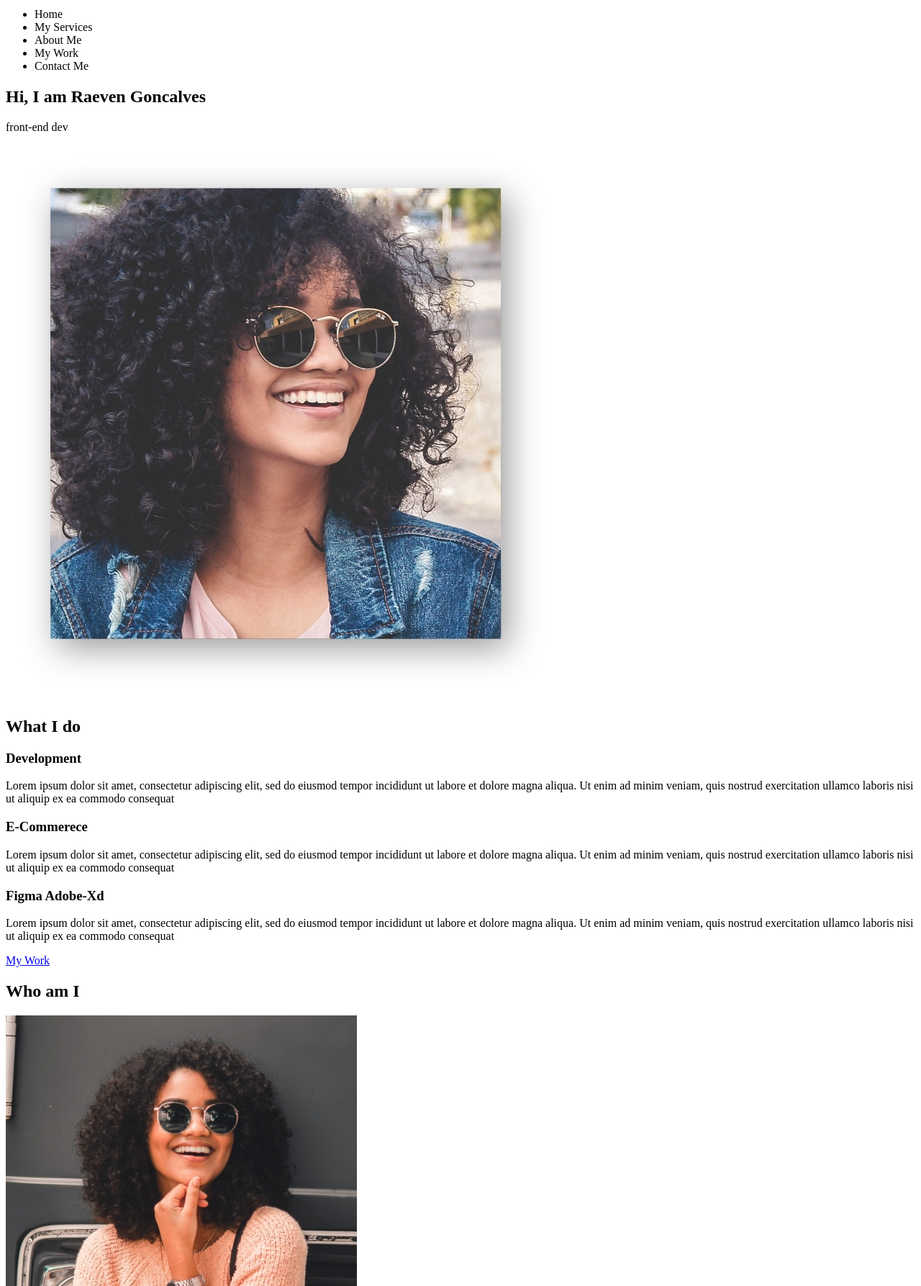
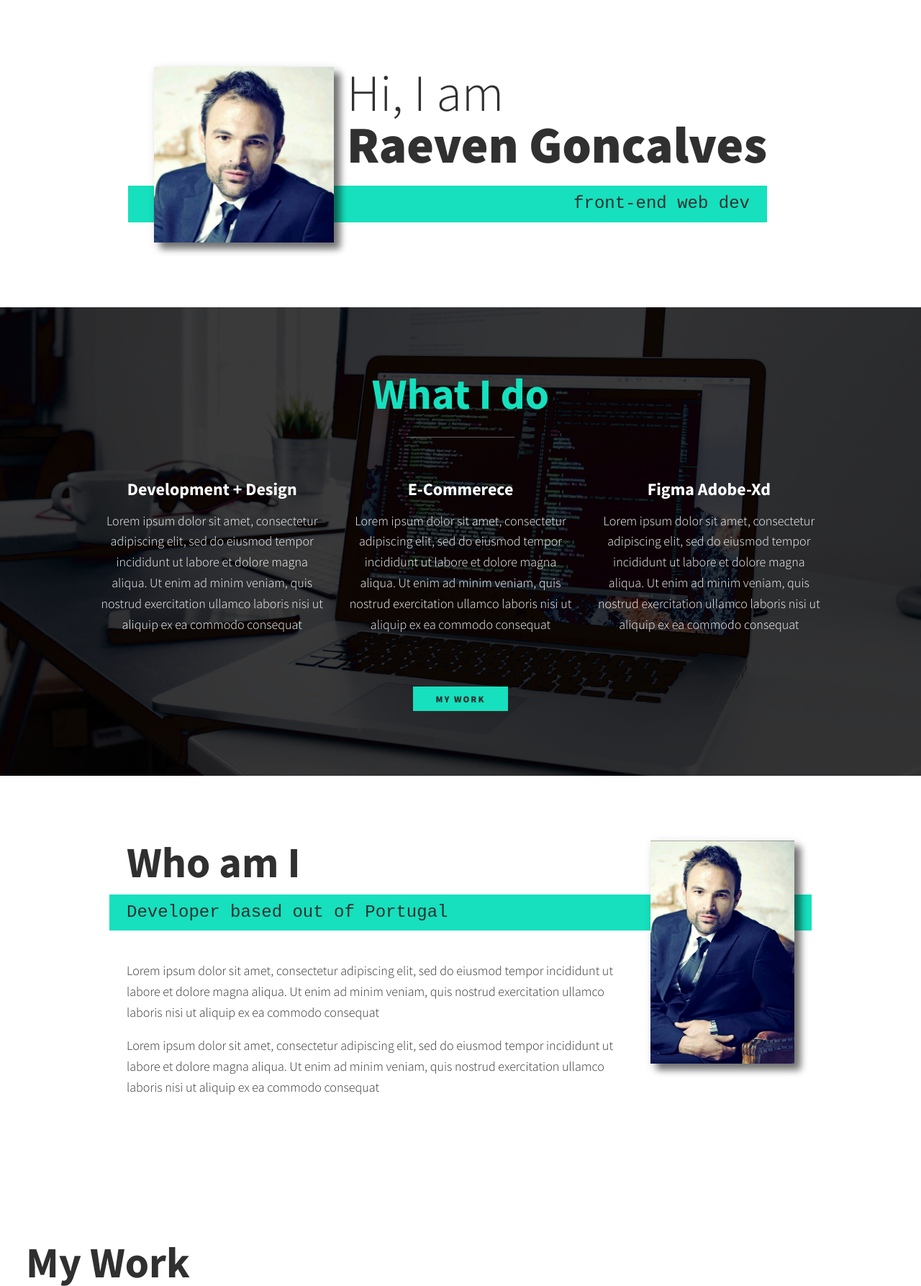
Before and after one commit to RaevenTech/raevenTech-portfolio, a plain HTML site: page index.html in a window 1280 px wide. Shown: the part 86-1873 px from the top of the page at 72% size. Drawn offline with Linux system fonts and the light colour scheme.

Commit message:
About me added

```diff
--- /dev/null
+++ b/css/style.css
@@ -0,0 +1,256 @@
+/*-- font-family: 'Great Vibes', cursive;
+font-family: 'Poppins', sans-serif;  --*/
+*,
+*,::before,
+*::after {
+    box-sizing: border-box;
+}
+    /*--- custom properties --*/
+:root {
+    /*-- fonts --*/
+    --ff-primary: 'Source Sans Pro', sans-serif;
+    --ff-secondary: 'Source Code Pro', monospace;
+    --ff-vibes: 'Great Vibes', cursive;
+    /*-- font-weight --*/
+    --fw-reg: 300;
+    --fw-bold: 900;
+    /*-- colors --*/
+    --clr-light: #fff;
+    --clr-dark: #303030;
+    --clr-accent: #16e0bd;
+    /*-- font size --*/
+    --fs-h1: 3rem;
+    --fs-h2: 2.25rem;
+    --fs-h3: 1.25rem;
+    --fs-body: 1rem;
+    /*-- box shadow --*/
+    --bs: 0.25em 0.25em 0.75em rgba(0,0,0,.25),
+          .5em 0.5em .5em rgba(0,0,0,.45)
+}
+
+    /*-- Font sizes for larger screens --*/
+
+    @media (min-width: 800px) {
+        :root {
+            --fs-h1: 4.5rem;
+            --fs-h2: 3.75rem;
+            --fs-h3: 1.5rem;
+            --fs-body: 1.125rem;
+        }
+    }
+
+    /*-- General styling --*/
+
+    body {
+        background: var(--clr-light);
+        color: var(--clr-dark);
+        margin: 0;
+        font-family: var(--ff-primary);
+        font-size: var(--fs-body);
+        line-height: 1.6;
+    }
+
+    img {
+        display: block;
+        max-width: 100%;
+    }
+
+    strong { font-weight: var(--fw-bold);}
+
+    section { padding: 5em 2em; }
+
+    :focus {
+        outline: 3px solid var(--clr-accent);
+        outline-offset: 3px;
+    }
+
+    /*-- Buttons --*/
+
+    .btn {
+        display: inline-block;
+        padding: .5em 2.5em;
+        background: var(--clr-accent);
+        color: var(--clr-dark);
+        text-decoration: none;
+        cursor: pointer;
+        font-size: .8rem;
+        text-transform: uppercase;
+        letter-spacing: 2px;
+        font-weight: var(--fw-bold);
+        transition: transform 200ms ease-in-out;
+    }
+
+    .btn:hover {
+        transform: scale(1.1);
+    }
+
+    /*-- Typography --*/
+
+    h1,
+h2,
+h3 {
+    line-height: 1;
+    margin: 0;
+}
+
+h1 { font-size: var(--fs-h1) }
+h2 { font-size: var(--fs-h2) }
+h3 { font-size: var(--fs-h3) }
+
+.section_title {
+    margin-bottom: .25em;
+}
+.section_title--intro {
+    font-weight: var(--fw-reg);
+}
+/*-- to keep the name always under the text*/
+.section_title--intro strong {
+    display: block;
+}
+.section_subtitle {
+    margin: 0;
+    font-size: var(--fs-h3);
+}
+.section_subtitle--intro,
+.section_subtitle--about {
+    background: var(--clr-accent);
+    padding: .25em 1em;
+    font-family: var(--ff-secondary);
+    margin-bottom: 1em ;
+}
+
+/*-- Header section  --*/
+nav { display: none;}
+
+/*-- Introduction section  --*/
+
+.intro {
+    position: relative;
+}
+.intro_img {
+    box-shadow: var(--bs);
+}
+
+.section_subtitle--intro {
+    display: inline-block;
+}
+
+@media (min-width: 600px) {
+    .intro {
+        display: grid;
+        width: min-content;
+        margin: 0 auto;
+        grid-column-gap: 1em;
+        grid-template-areas:
+            "img title"
+            "img subtitle";
+        grid-template-columns: min-content max-content;
+    }
+
+    .intro_img {
+        grid-area: img;
+        min-width: 250px;
+        position: relative;
+    }
+
+    .section_subtitle--intro {
+        align-self: start;
+        grid-column: -1 / 1;
+        grid-row: 2;
+        text-align: right;
+        position: relative;
+        left: -1.5em;
+        width: calc(100% + 1.5em);
+    }
+}
+
+/*-- My Services section --*/
+
+.my_services {
+    background-color: var(--clr-dark);
+    background-image: url(../assets/Portfolio/services-bg.jpg);
+    background-size: cover;
+    background-blend-mode:difference;
+    color: var(--clr-light);
+    text-align: center;
+}
+
+.section_title--services {
+    color: var(--clr-accent);
+    position: relative;
+}
+
+.section_title--services::after {
+    content: '';
+    display: block;
+    width: 2.5em;
+    height: 1px;
+    margin: 0.5em auto 1em;
+    background: var(--clr-light);
+    opacity: 0.35;
+}
+
+.services {
+    margin-bottom: 3em;
+}
+
+.service {
+    max-width: 500px;
+    margin: 0 auto;
+}
+
+@media (min-width: 800px) {
+    .services {
+        display: flex;
+        max-width: 1000px;
+        margin-left: auto;
+        margin-right: auto;
+    }
+
+    .service + .service {
+        margin-left: 2em;
+    }
+}
+
+/*-- About Me --*/
+
+.about_me {
+    max-width: 1000px;
+    margin: 0 auto;
+}
+
+.about_me_img {
+    box-shadow: var(--bs);
+}
+
+@media (min-width: 600px) {
+    .about_me {
+        display: grid;
+        grid-template-columns: 1fr 200px;
+        grid-template-areas:
+            "title img"
+            "subtitle img"
+            "text img";
+        grid-column-gap: 2em;
+    }
+
+    .section_title--about {
+        grid-area: title;
+    }
+
+    .section_subtitle--about {
+        grid-column: 1 / -1;
+        grid-row: 2;
+        position: relative;
+        left: -1em;
+        width: calc(100% + 2em);
+        padding-left: 1em;
+        padding-right: calc(200px + 4em);
+    }
+
+    .about_me_img {
+        grid-area: img;
+        position: relative;
+        z-index: 2;
+    }
+}
--- a/index.html
+++ b/index.html
@@ -12,12 +12,19 @@
             integrity="sha256-46qynGAkLSFpVbEBog43gvNhfrOj+BmwXdxFgVK/Kvc="
             crossorigin="anonymous"
         />
+        <link rel="preconnect" href="https://fonts.googleapis.com" />
+        <link rel="preconnect" href="https://fonts.gstatic.com" crossorigin />
+        <link
+            href="https://fonts.googleapis.com/css2?family=Great+Vibes&family=Source+Sans+3:ital,wght@0,200;0,300;0,400;0,500;0,900;1,600;1,700&family=Source+Sans+Pro:wght@200;300;600;700;900&display=swap"
+            rel="stylesheet"
+        />
+        <link rel="stylesheet" href="css/style.css" />
         <title>RaevenTech</title>
     </head>
     <body>
         <header>
             <div class="logo">
-                <img src="assets/Portfolio/devjane.png" alt="logo" />
+                <h2 class="logo_text">{.RaevenTech }</h2>
             </div>
             <button class="nav_toggle" aria-label="toggle navigation">
                 <span class="hamburger"></span>
@@ -45,16 +52,17 @@
 
         <!-- Introduction section -->
 
-        <section class="introduction" id="home">
-            <h1 class="section_title section_tile--intro">
-                Hi, I am <srtong> Raeven Goncalves</srtong>
+        <section class="intro" id="home">
+            <h1 class="section_title section_title--intro">
+                Hi, I am <strong>Raeven Goncalves</strong>
             </h1>
             <p class="section_subtitle section_subtitle--intro">
-                front-end dev
+                front-end web dev
             </p>
             <img
-                src="assets/Portfolio/dev-jane-01.jpg"
+                src="assets/Portfolio/profile-pic.jpg"
                 alt="Raeven Goncalves"
+                class="intro_img"
             />
         </section>
 
@@ -65,7 +73,7 @@
             <div class="services">
                 <!-- service -->
                 <div class="service">
-                    <h3>Development</h3>
+                    <h3>Development + Design</h3>
                     <p>
                         Lorem ipsum dolor sit amet, consectetur adipiscing elit,
                         sed do eiusmod tempor incididunt ut labore et dolore
@@ -100,16 +108,126 @@
             <a href="#work" class="btn">My Work</a>
         </section>
 
-        <!-- About Me-->
+        <!-- About Me -->
 
         <section class="about_me" id="about">
             <h2 class="section_title section_title--about">Who am I</h2>
-            <p class="section_subtitle section_subtitle--about"></p>
+            <p class="section_subtitle section_subtitle--about">
+                Developer based out of Portugal
+            </p>
             <div class="about_me__body">
-                <p></p>
-                <p></p>
+                <p>
+                    Lorem ipsum dolor sit amet, consectetur adipiscing elit, sed
+                    do eiusmod tempor incididunt ut labore et dolore magna
+                    aliqua. Ut enim ad minim veniam, quis nostrud exercitation
+                    ullamco laboris nisi ut aliquip ex ea commodo consequat
+                </p>
+                <p>
+                    Lorem ipsum dolor sit amet, consectetur adipiscing elit, sed
+                    do eiusmod tempor incididunt ut labore et dolore magna
+                    aliqua. Ut enim ad minim veniam, quis nostrud exercitation
+                    ullamco laboris nisi ut aliquip ex ea commodo consequat
+                </p>
             </div>
-            <img src="assets/Portfolio/dev-jane-02.jpg" alt="Raeven" />
+            <img
+                class="about_me_img"
+                src="assets/Portfolio/profile-long.jpg"
+                alt="Raeven"
+            />
         </section>
+
+        <!-- My Work -->
+
+        <section class="my_work" id="work">
+            <h2 class="section_title">My Work</h2>
+            <p class="section_subtitle"></p>
+            <div class="portfolio">
+                <!-- Portfolio item -->
+                <a href="#" class="portfolio_item">
+                    <img
+                        src="assets/Portfolio/portfolio-01.jpg"
+                        alt="portfolio_img"
+                    />
+                </a>
+                <!-- Portfolio item -->
+                <a href="#" class="portfolio_item">
+                    <img
+                        src="assets/Portfolio/portfolio-02.jpg"
+                        alt=""
+                        class="portfolio_img"
+                    />
+                </a>
+                <a href="#" class="portfolio_item">
+                    <img
+                        src="assets/Portfolio/portfolio-03.jpg"
+                        alt=""
+                        class="portfolio_img"
+                    />
+                </a>
+                <a href="#" class="portfolio_item">
+                    <img
+                        src="assets/Portfolio/portfolio-04.jpg"
+                        alt=""
+                        class="portfolio_img"
+                    />
+                </a>
+                <a href="#" class="portfolio_item">
+                    <img
+                        src="assets/Portfolio/portfolio-05.jpg"
+                        alt=""
+                        class="portfolio_img"
+                    />
+                </a>
+                <a href="#" class="portfolio_item">
+                    <img
+                        src="assets/Portfolio/portfolio-06.jpg"
+                        alt=""
+                        class="portfolio_img"
+                    />
+                </a>
+                <a href="#" class="portfolio_item">
+                    <img
+                        src="assets/Portfolio/portfolio-07.jpg"
+                        alt=""
+                        class="portfolio_img"
+                    />
+                </a>
+                <a href="#" class="portfolio_item">
+                    <img
+                        src="assets/Portfolio/portfolio-08.jpg"
+                        alt=""
+                        class="portfolio_img"
+                    />
+                </a>
+                <a href="#" class="portfolio_item">
+                    <img
+                        src="assets/Portfolio/portfolio-09.jpg"
+                        alt=""
+                        class="portfolio_img"
+                    />
+                </a>
+                <a href="#" class="portfolio_item">
+                    <img
+                        src="assets/Portfolio/portfolio-10.jpg"
+                        alt=""
+                        class="portfolio_img"
+                    />
+                </a>
+            </div>
+        </section>
+
+        <!-- Footer -->
+
+        <footer>
+            <a href="mailto:raevengoncalves@gmail.com" id="Contact"
+                >raevengoncalves@gmail.com</a
+            >
+            <ul class="social_list">
+                <li><a href="https://linkedin.com">linkedin</a></li>
+                <li><a href="https://github.com">github</a></li>
+                <li><a href="https://instagrm.com">instagram</a></li>
+                <li><a href="https://facebook.com">facebook</a></li>
+            </ul>
+        </footer>
     </body>
 </html>
```
Also changed, not shown: assets/Portfolio/icon-favicon-17.jpg (added), assets/Portfolio/profile-long.jpg (added), assets/Portfolio/profile-pic.jpg (added), assets/Portfolio/web-dev-bg.png (added).
